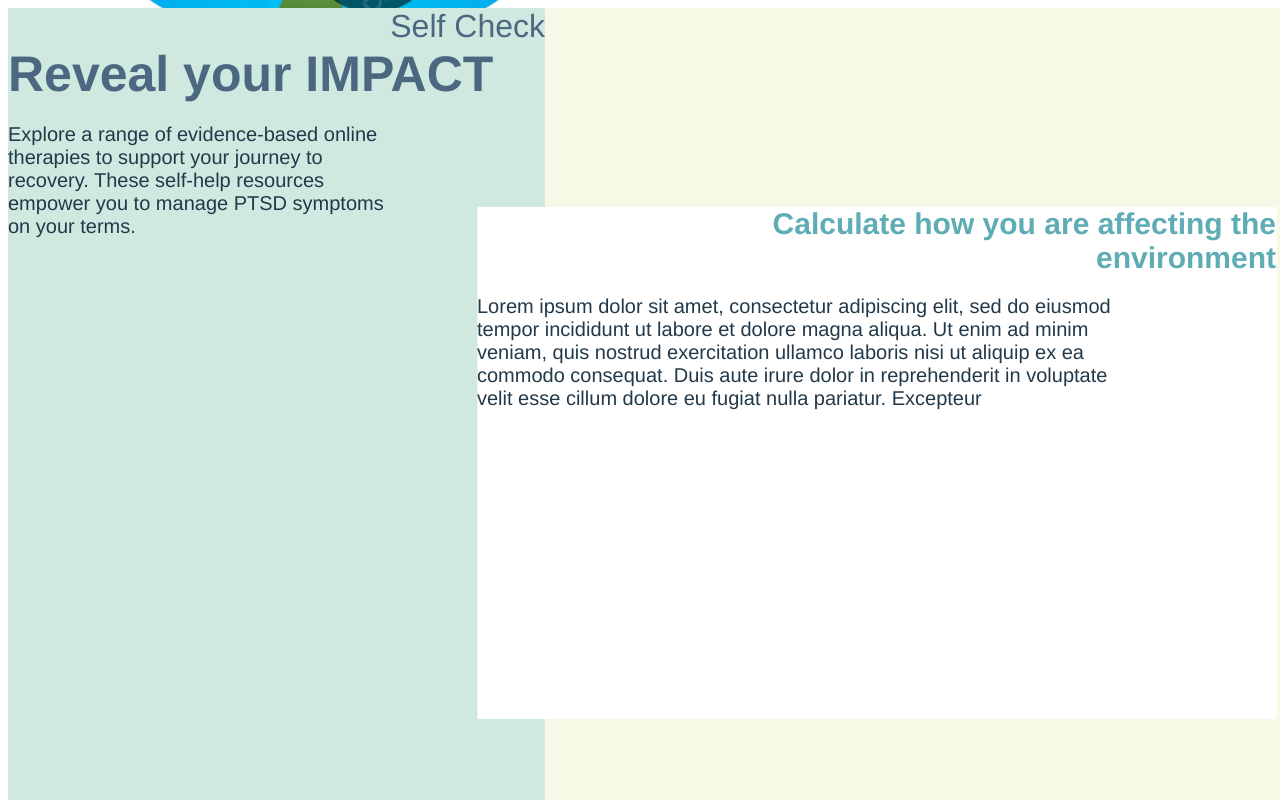
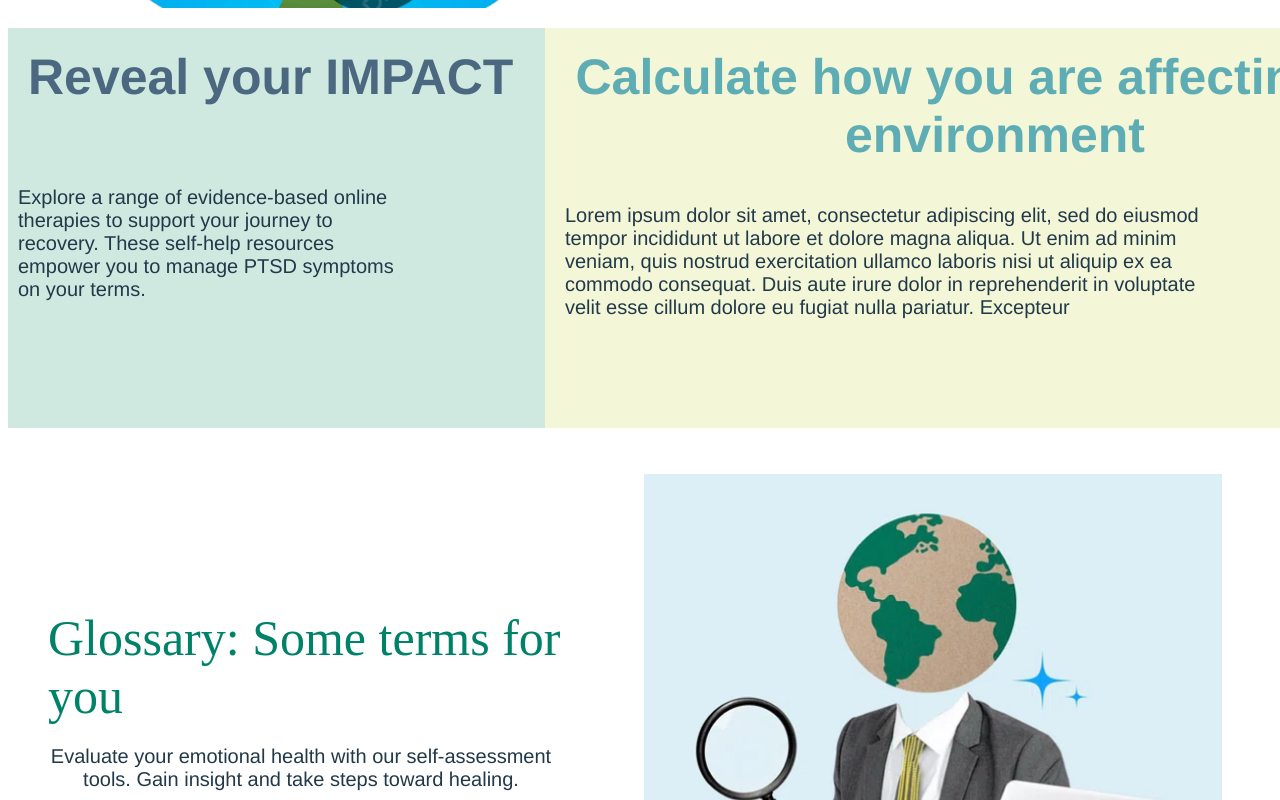
Before and after one commit to AyyanFawad/CarbonFootprintCalculator, a React (Create React App) app: page / in a window 1280 px wide. Shown: the part 660-1460 px from the top of the page. Built offline with nearby package versions, Linux system fonts and the light colour scheme; a web font is replaced by a local one.

Commit message:
updated index.css and MainContent.js

```diff
--- a/src/MainContent.js
+++ b/src/MainContent.js
@@ -29,7 +29,7 @@ const MainContent = () => {
         <div className="large-rectangle"></div>
         <div className="small-rectangle">
           <div className="label">
-            <div className="text-wrapper">Self Check</div>
+            {/* <div className="text-wrapper">Self Check</div> */}
             <div className="reveal-your-IMPACT">Reveal your IMPACT</div>
             <p className="calculator-description">
               {'Explore a range of evidence-based online therapies to support your journey to recovery. These self-help resources empower you to manage PTSD symptoms on your terms.'}
@@ -49,8 +49,8 @@ const MainContent = () => {
       <section className="glossary-section">
         <div className="text-content">
           <div className="label glossary-label">
-            <div className="text-wrapper">Glossary</div>
-            <div className="terms-title">Some Terms for You <br></br>to Learn</div>
+            <div className="text-wrapper">Glossary: Some terms for you</div>
+            {/* <div className="terms-title">Some Terms for You <br></br>to Learn</div> */}
             <p className="glossary-description">
               {'Evaluate your emotional health with our self-assessment tools. Gain insight and take steps toward healing.'}
             </p>
@@ -60,7 +60,6 @@ const MainContent = () => {
           </div>
         </div>
         <div className="box">
-          <div className="ellipse"></div>
           <img src={gbImage} alt="GB" className="gb-image" />
         </div>
       </section>
--- a/src/index.css
+++ b/src/index.css
@@ -85,6 +85,7 @@
   line-height: normal;
   display: flex;
   flex-direction: column;
+  max-width: 50%;
 }
 
 .commute-question button {
@@ -190,10 +191,11 @@ header nav img {
 .global-footprint-image {
   /* Set a specific width or max-width for the image if needed */
   width: 50%;
+  padding-bottom: 20px;
 }
 
 .text-content {
-  text-align: right;
+  text-align: center;
   max-width: 50%;
 }
 
@@ -245,7 +247,7 @@ header nav img {
 /* section 2  */
 .section-with-rectangles {
   position: relative;
-  height: 910px;
+  height: 400px;
   /* Set the height to match the previous section */
   margin: 0 auto;
   /* Centers the content */
@@ -255,32 +257,40 @@ header nav img {
 
 .large-rectangle {
   background-color: #ebf0c066;
-  height: 910px;
+  height: 400px;
   width: 1437px;
   position: absolute;
   top: 0;
   left: 0;
+  /* padding-top: 20px; */
 }
 
 .small-rectangle {
   background-color: #a8d9dd80;
-  height: 909px;
+  height: 400px;
   width: 537px;
   top: 0;
   left: 0;
   position: relative;
+  /* padding-top: 50px; */
 }
 
 .white-box {
-  background-color: #FFFFFF;
-  height: 512px;
-  width: 799px;
+  /* background-color: #FFFFFF; */
+  background-color: #ebf0c066;
+  /* height: 512px;
+  width: 799px; */
+  height: 400px;
+  width: 900px;
+  top: 0px;
+  left: 537px;
   position: absolute;
-  top: 50%;
-  left: 50%;
-  transform: translate(-50%, -50%);
+  /* padding-top: 50px; */
+  /* top: 50%; */
+  /* left: 50%; */
+  /* transform: translate(-50%, -50%); */
   /* This centers the box */
-  margin-left: 150px;
+  /* margin-left: 150px; */
   /* Adjust as needed to move box to the right */
 }
 
@@ -289,22 +299,24 @@ header nav img {
   font-family: "Oooh Baby-Regular", Helvetica, sans-serif;
   font-size: 32px;
   font-weight: 400;
-  text-align: right;
+  text-align: left;
   top: 10px;
   /* Adjust as needed */
   right: 10px;
   /* Adjust as needed */
+  padding: 20px;
 }
 
 .small-rectangle .label .reveal-your-IMPACT {
   color: #4c6880;
   font-family: "Open Sans-SemiBold", Helvetica, sans-serif;
   font-size: 50px;
-  font-weight: 600;
-  top: 60px;
+  font-weight: 700;
+  top: 20px;
   /* Adjust as needed */
-  right: 10px;
+  right: 20px;
   /* Adjust as needed */
+  padding: 20px;
 }
 
 
@@ -318,18 +330,22 @@ header nav img {
   line-height: normal;
   top: 0;
   width: 377px;
+  padding-left: 10px;
+  padding-top: 40px;
 }
 
 .white-box .label .text-wrapper {
   color: #5eadb4;
   font-family: "Open Sans-Bold", Helvetica, sans-serif;
-  font-size: 30px;
+  font-size: 50px;
   font-weight: 700;
-  text-align: right;
+  text-align: center;
   top: 20px;
   /* Adjust as needed */
   right: 20px;
   /* Adjust as needed */
+  padding: 20px;
+
 }
 
 .environment-description {
@@ -342,6 +358,7 @@ header nav img {
   line-height: normal;
   top: 0;
   width: 666px;
+  padding-left: 20px;
 }
 
 
@@ -381,7 +398,7 @@ header nav img {
   display: flex;
   justify-content: space-between;
   align-items: center;
-  height: 910px;
+  height: 600px;
   /* Same as previous sections */
 }
 
@@ -398,6 +415,7 @@ header nav img {
   line-height: normal;
   top: 0;
   width: 546px;
+  padding-left: 20px;
 }
 
 
@@ -407,12 +425,13 @@ header nav img {
   /* Removed 'position: absolute' from here */
   /* These elements will flow normally within the .glossary-label container */
   color: #008269;
-  font-size: 32px;
+  font-size: 50px;
   /* Adjust as needed */
   font-weight: 400;
   text-align: left;
   /* Adjust text alignment as needed */
   /* Other font styles */
+  padding-left: 40px;
 }
 
 /* Styling for 'Terms' title */
@@ -430,6 +449,7 @@ header nav img {
   height: 508px;
   width: 528px;
   /* This box will take up the remaining space in the flex container */
+  padding-right: 50px;
 }
 
 /* MainContent.css */
@@ -448,15 +468,17 @@ header nav img {
 .gb-image {
   position: absolute;
   /* Adjust the top and left properties to reposition the image */
-  top: -50px;
+  /* top: -50px; */
   /* Example value, adjust as needed */
-  left: -50px;
+  /* left: -50px; */
   /* Move the image to the left; adjust this value as needed */
 
   /* If the image is too large, you can also adjust its size */
   width: 100%;
   /* Adjust the width if necessary */
   height: auto;
+  left: -50px;
+  /* padding-right: 50px; */
   /* Keep the aspect ratio */
 }
 
```
